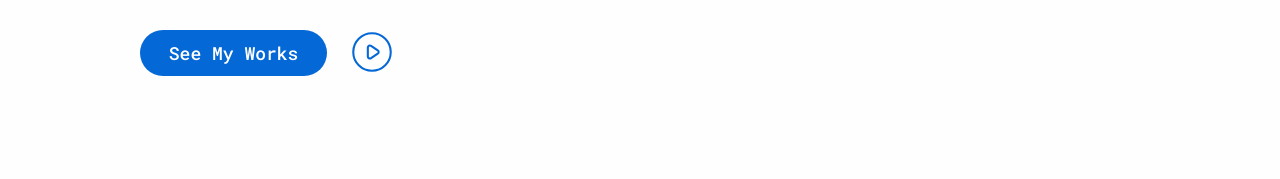
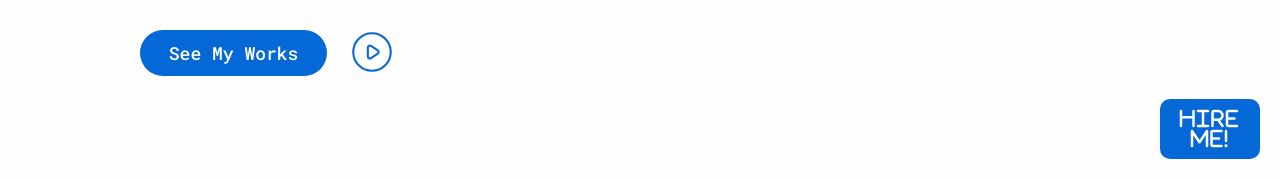
Before and after one commit to patelkrish-27/krish_portfolio, a plain HTML site: page index.html in a window 1280 px wide. Shown: the part 621-800 px from the top of the page. Drawn offline with Linux system fonts and the light colour scheme.

Commit message:
Update style.css for floating action button

```diff
--- a/style.css
+++ b/style.css
@@ -1119,3 +1119,36 @@ p {
 .social-info li i:hover {
 	color: #0468D7;
 }
+
+.fab-container {
+    position: fixed;
+    bottom: 20px;
+    right: 20px;
+}
+
+.fab {
+    width: 100px;
+    height: 60px;
+    background-color: var(--primary-color);
+    color: var(--body-bg);
+    font-size: 20px;
+    border: none;
+    border-radius: 10px;
+    cursor: pointer;
+	letter-spacing: 2px;
+}
+
+/* Animation Keyframes */
+@keyframes textAnimation {
+    0% {
+        width: 0;
+    }
+    100% {
+        width: 90%;
+    }
+}
+
+.animate {
+    animation: textAnimation 1s ease-out;
+    animation-fill-mode: forwards;
+}
```
